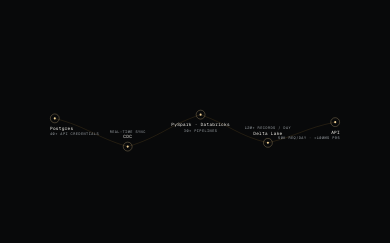
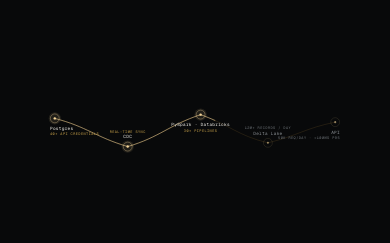
Before and after one commit to anuran-de/portfolio, a Next.js app: page / in a window 390 px wide. Shown: the part 5229-5472 px from the top of the page. Built offline with nearby package versions, Linux system fonts and the light colour scheme.

Commit message:
pipeline: scroll-scrubbed SVG reveal on mobile/tablet (no more static-only fallback)

```diff
--- a/src/components/pipeline/pipeline-fallback.tsx
+++ b/src/components/pipeline/pipeline-fallback.tsx
@@ -1,19 +1,38 @@
 import { PIPELINE_NODES, buildEdges } from "@/lib/pipeline";
 
 /**
- * Static SVG of the same architecture (DESIGN.md §8 fallback). Rendered for
- * reduced-motion or when WebGL is unavailable — crisp and legible, never a
- * blank box. Pure geometry from the shared topology, no client JS.
+ * SVG of the same architecture (DESIGN.md §8 fallback). Serves two jobs:
+ *
+ *  - `progress` omitted → a crisp static diagram (reduced-motion / first paint).
+ *  - `progress` 0→1 → a scroll-scrubbed reveal: pipes fill amber and nodes
+ *    light as the flow reaches them. This is the mobile/tablet stand-in for the
+ *    WebGL scrub — same "scroll to move the data" payoff, no WebGL, and the
+ *    labels live inside the viewBox so they scale instead of clipping.
+ *
+ * Pure geometry from the shared topology.
  */
 const VW = 1000;
 const VH = 360;
 const PAD_X = 90;
+/** A node lights just before the flow front reaches it. */
+const LEAD = 0.03;
 
 const mapX = (x: number) => PAD_X + x * (VW - PAD_X * 2);
 const mapY = (y: number) => VH / 2 - y * (VH / 2 - 70);
 
-export function PipelineFallback({ labels = true }: { labels?: boolean }) {
+const clamp01 = (v: number) => (v < 0 ? 0 : v > 1 ? 1 : v);
+
+export function PipelineFallback({
+  labels = true,
+  progress,
+}: {
+  labels?: boolean;
+  /** 0→1 scroll position; omit for the static diagram. */
+  progress?: number;
+}) {
   const edges = buildEdges();
+  const scrubbed = progress != null;
+  const p = clamp01(progress ?? 0);
 
   return (
     <svg
@@ -22,20 +41,31 @@
       role="img"
       aria-label="Data pipeline: Postgres to CDC to PySpark and Databricks to Delta Lake to API"
     >
-      {/* Pipes */}
+      {/* Pipes — dim base, plus a bright fill that draws in with the scroll. */}
       {edges.map((e, i) => {
         const d = `M ${mapX(e.from.x)} ${mapY(e.from.y)} C ${mapX(e.c1[0])} ${mapY(
           e.c1[1],
         )} ${mapX(e.c2[0])} ${mapY(e.c2[1])} ${mapX(e.to.x)} ${mapY(e.to.y)}`;
+        // How far the flow front has crossed this segment, in its own 0→1.
+        const span = e.to.x - e.from.x || 1;
+        const localT = scrubbed ? clamp01((p - e.from.x) / span) : 0;
         return (
-          <path
-            key={i}
-            d={d}
-            fill="none"
-            stroke="#e9b44c"
-            strokeOpacity={0.28}
-            strokeWidth={1.25}
-          />
+          <g key={i}>
+            <path d={d} fill="none" stroke="#e9b44c" strokeOpacity={0.28} strokeWidth={1.25} />
+            {scrubbed && localT > 0 && (
+              <path
+                d={d}
+                fill="none"
+                stroke="#f6d79a"
+                strokeOpacity={0.9}
+                strokeWidth={1.75}
+                strokeLinecap="round"
+                pathLength={1}
+                strokeDasharray={1}
+                strokeDashoffset={1 - localT}
+              />
+            )}
+          </g>
         );
       })}
 
@@ -46,16 +76,27 @@
         const anchor = i === 0 ? "start" : i === PIPELINE_NODES.length - 1 ? "end" : "middle";
         const lx = i === 0 ? cx - 14 : i === PIPELINE_NODES.length - 1 ? cx + 14 : cx;
         const below = n.y >= 0;
+        const active = scrubbed ? p >= n.x - LEAD : true;
         return (
           <g key={n.id}>
-            <circle cx={cx} cy={cy} r={13} fill="none" stroke="#f6d79a" strokeOpacity={0.75} />
-            <circle cx={cx} cy={cy} r={3} fill="#f6d79a" />
+            {active && scrubbed && (
+              <circle cx={cx} cy={cy} r={18} fill="#f6d79a" fillOpacity={0.1} />
+            )}
+            <circle
+              cx={cx}
+              cy={cy}
+              r={13}
+              fill="none"
+              stroke="#f6d79a"
+              strokeOpacity={active ? 0.95 : 0.32}
+            />
+            <circle cx={cx} cy={cy} r={active ? 3.6 : 3} fill="#f6d79a" fillOpacity={active ? 1 : 0.6} />
             {labels && (
               <text
                 x={anchor === "middle" ? cx : lx}
                 y={below ? cy + 34 : cy - 24}
                 textAnchor={anchor}
-                fill="#f2f0ea"
+                fill={active ? "#f2f0ea" : "#8b9095"}
                 fontSize={13}
                 fontFamily="var(--font-mono), monospace"
                 letterSpacing="0.06em"
@@ -68,7 +109,7 @@
                 x={anchor === "middle" ? cx : lx}
                 y={below ? cy + 50 : cy - 40}
                 textAnchor={anchor}
-                fill="#9ba1a6"
+                fill={active ? "#c8a24a" : "#6b7075"}
                 fontSize={10.5}
                 fontFamily="var(--font-mono), monospace"
                 letterSpacing="0.12em"
--- a/src/components/pipeline/pipeline-section.tsx
+++ b/src/components/pipeline/pipeline-section.tsx
@@ -12,36 +12,48 @@
 });
 
 /**
- * The interactive WebGL scrub is a wide-screen delight: the drei-Html node
- * labels are fixed screen-size and collide on narrow portrait widths, and the
- * particle field is wasted work on phones. Below `lg`, on no-WebGL, or with
- * reduced-motion we serve the crisp static diagram instead.
+ * Three ways to render the pipeline, chosen at runtime:
+ *
+ *  - "interactive" — the WebGL scrub. A wide-screen delight, but the drei-Html
+ *    node labels are fixed screen-size and collide on narrow portrait widths,
+ *    so it's gated to `lg`+ with WebGL.
+ *  - "scrub" — the SVG diagram driven by the same scroll progress. The mobile /
+ *    tablet / no-WebGL stand-in: the "scroll to move the data" payoff without
+ *    WebGL, and its labels scale with the viewBox instead of clipping.
+ *  - "static" — reduced-motion: the diagram, complete, no scroll travel.
  */
-function useInteractiveReady() {
-  // null = undecided (SSR + first paint) → render the static fallback first.
-  const [ready, setReady] = useState<boolean | null>(null);
+type PipelineMode = "interactive" | "scrub" | "static";
+
+function usePipelineMode() {
+  // null = undecided (SSR + first paint) → render the static diagram first.
+  const [mode, setMode] = useState<PipelineMode | null>(null);
   useEffect(() => {
-    const evaluate = () => {
+    const evaluate = (): PipelineMode => {
       if (window.matchMedia("(prefers-reduced-motion: reduce)").matches) {
-        return false;
+        return "static";
       }
-      if (!window.matchMedia("(min-width: 1024px)").matches) {
-        return false;
-      }
+      const wide = window.matchMedia("(min-width: 1024px)").matches;
+      let webgl = false;
       try {
         const c = document.createElement("canvas");
-        return !!(c.getContext("webgl2") || c.getContext("webgl"));
+        webgl = !!(c.getContext("webgl2") || c.getContext("webgl"));
       } catch {
-        return false;
+        webgl = false;
       }
+      return wide && webgl ? "interactive" : "scrub";
     };
-    setReady(evaluate());
-    const mq = window.matchMedia("(min-width: 1024px)");
-    const onChange = () => setReady(evaluate());
-    mq.addEventListener("change", onChange);
-    return () => mq.removeEventListener("change", onChange);
+    setMode(evaluate());
+    const mqWidth = window.matchMedia("(min-width: 1024px)");
+    const mqMotion = window.matchMedia("(prefers-reduced-motion: reduce)");
+    const onChange = () => setMode(evaluate());
+    mqWidth.addEventListener("change", onChange);
+    mqMotion.addEventListener("change", onChange);
+    return () => {
+      mqWidth.removeEventListener("change", onChange);
+      mqMotion.removeEventListener("change", onChange);
+    };
   }, []);
-  return ready;
+  return mode;
 }
 
 /**
@@ -56,7 +68,7 @@
   const revealRef = useRef(0);
   const [activeIndex, setActiveIndex] = useState(0);
   const [pct, setPct] = useState(0);
-  const ready = useInteractiveReady();
+  const mode = usePipelineMode();
 
   const { scrollYProgress } = useScroll({
     target: sectionRef,
@@ -76,15 +88,18 @@
     setActiveIndex((cur) => (cur !== idx ? idx : cur));
   });
 
-  const interactive = ready === true;
+  const interactive = mode === "interactive";
+  // Both scrub modes drive off scroll, so both want a tall track. Only
+  // reduced-motion ("static") — and the undecided first paint — stay short.
+  const scrubbed = interactive || mode === "scrub";
 
   return (
     <section
       id="pipeline"
       ref={sectionRef}
       // Tall scroll track only when there's a scrub to drive; the static
-      // fallback needs no extra travel.
-      className={`relative ${interactive ? "h-[320svh]" : "min-h-[100svh]"}`}
+      // diagram needs no extra travel.
+      className={`relative ${scrubbed ? "h-[320svh]" : "min-h-[100svh]"}`}
     >
       {/* Sticky stage */}
       <div className="sticky top-0 h-[100svh] w-full overflow-hidden">
@@ -104,7 +119,9 @@
           ) : (
             <div className="flex h-full w-full items-center justify-center px-6">
               <div className="w-full max-w-4xl">
-                <PipelineFallback labels />
+                {/* Feed live scroll progress only when we're scrubbing; the
+                    static diagram gets no progress and renders complete. */}
+                <PipelineFallback labels progress={mode === "scrub" ? pct / 100 : undefined} />
               </div>
             </div>
           )}
```
